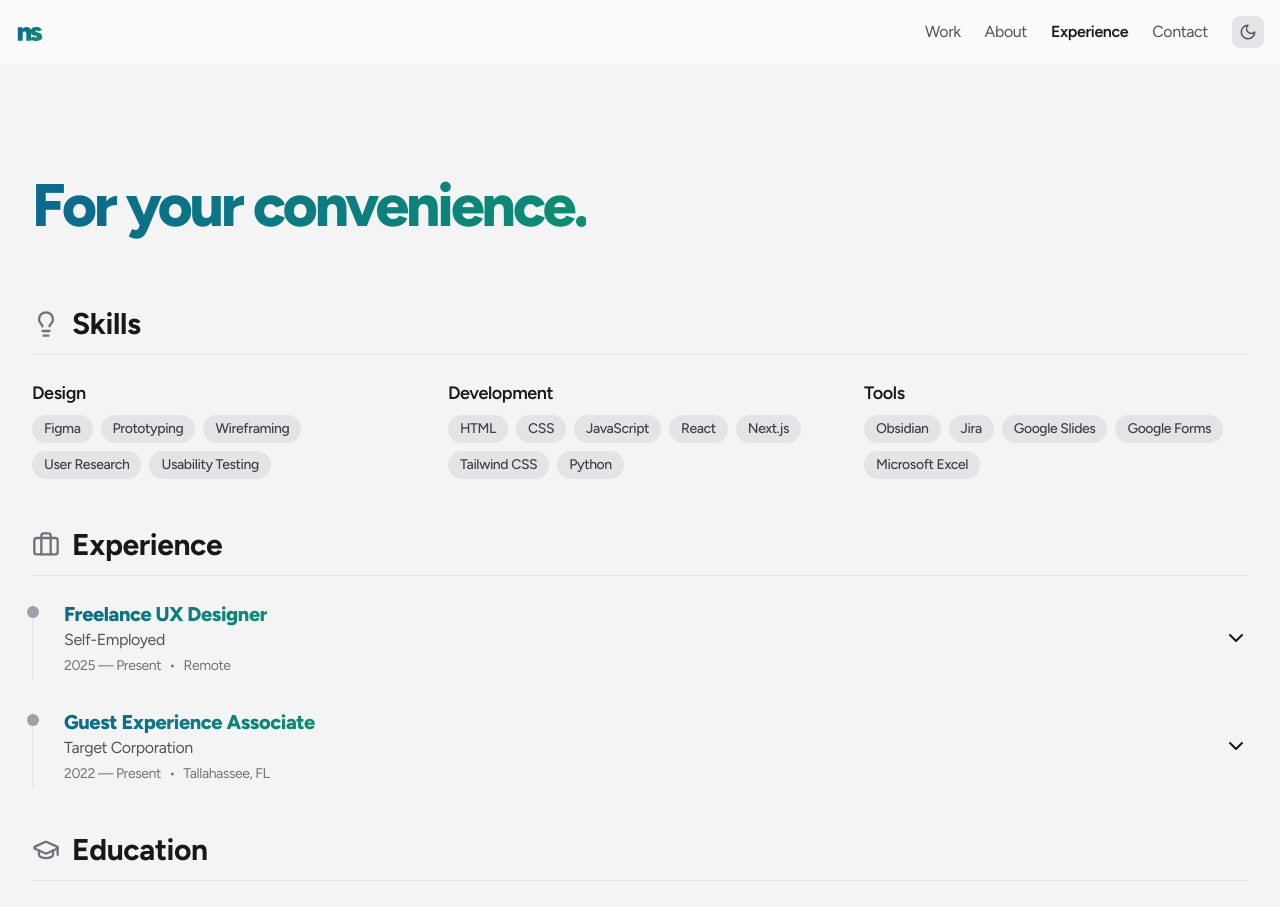
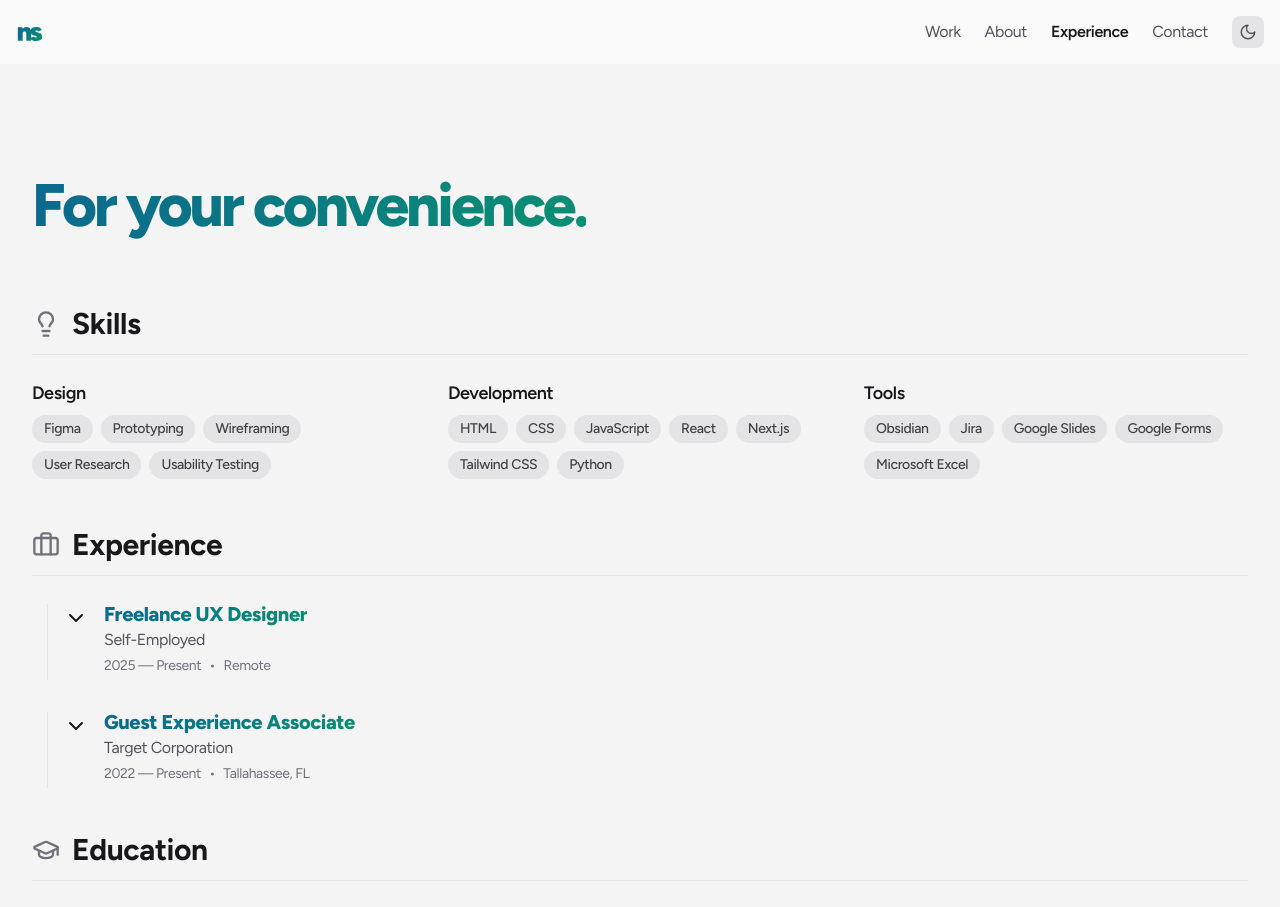
Before and after one commit to nthsm/portfolio, a Next.js app: page /experience in a window 1280 px wide. Shown: the top 907 px of the page. Built offline with nearby package versions, Linux system fonts and the light colour scheme.

Commit message:
Update page.tsx

```diff
--- a/app/experience/page.tsx
+++ b/app/experience/page.tsx
@@ -3,23 +3,41 @@ import { motion, AnimatePresence } from 'framer-motion'
 import { ArrowRight, Briefcase, GraduationCap, Award, Lightbulb, LayoutGrid, ChevronDown } from 'lucide-react'
 import Link from 'next/link'
 import Image from 'next/image'
-import { useState } from 'react'
+import { useState, useEffect } from 'react'
 import { cn } from '@/lib/utils'
 
-const Expandable = ({ title, children }: { title: React.ReactNode; children: React.ReactNode }) => {
-  const [isOpen, setIsOpen] = useState(false)
+const skillsData = {
+    "Figma": ["Freelance UX Designer", "M.S. in Information Technology (User-Centered Design)", "Google UX Design Professional Certificate", "Circuit Source", "Ludos"],
+    "Prototyping": ["Freelance UX Designer", "M.S. in Information Technology (User-Centered Design)", "Google UX Design Professional Certificate", "Circuit Source", "Ludos"],
+    "Wireframing": ["Freelance UX Designer", "M.S. in Information Technology (User-Centered Design)", "Google UX Design Professional Certificate", "Circuit Source", "Ludos"],
+    "User Research": ["Freelance UX Designer", "M.S. in Information Technology (User-Centered Design)", "Circuit Source", "Ludos"],
+    "Usability Testing": ["Freelance UX Designer", "M.S. in Information Technology (User-Centered Design)", "Circuit Source"],
+    "HTML": ["M.S. in Information Technology (User-Centered Design)"],
+    "CSS": ["M.S. in Information Technology (User-Centered Design)"],
+    "JavaScript": ["M.S. in Information Technology (User-Centered Design)"],
+    "React": ["Portfolio Website"],
+    "Next.js": ["Portfolio Website"],
+    "Tailwind CSS": ["Portfolio Website"],
+    "Python": ["B.S. in Management Information Systems"],
+    "Obsidian": ["M.S. in Information Technology (User-Centered Design)", "Freelance UX Designer"],
+    "Jira": ["B.S. in Management Information Systems"],
+    "Google Slides": ["Google UX Design Professional Certificate", "Circuit Source", "Freelance UX Designer"],
+    "Google Forms": ["Google UX Design Professional Certificate", "Circuit Source", "Freelance UX Designer"],
+    "Microsoft Excel": ["B.S. in Management Information Systems", "Microsoft Office Specialist: Excel Associate"],
+};
 
+const Expandable = ({ title, children, isOpen, onToggle }: { title: React.ReactNode; children: React.ReactNode; isOpen: boolean; onToggle: () => void; }) => {
   return (
     <div>
-      <button
-        onClick={() => setIsOpen(!isOpen)}
-        className="w-full text-left flex justify-between items-center cursor-pointer"
+      <div
+        onClick={onToggle}
+        className="w-full text-left flex items-start cursor-pointer"
       >
-        {title}
         <ChevronDown
-            className={cn("transition-transform duration-300", isOpen && "rotate-180")}
+            className={cn("transition-transform duration-300 mr-4 mt-1.5 flex-shrink-0", isOpen && "rotate-180")}
         />
-      </button>
+        <div className="flex-grow">{title}</div>
+      </div>
       <AnimatePresence>
         {isOpen && (
           <motion.div
@@ -28,7 +46,7 @@ const Expandable = ({ title, children }: { title: React.ReactNode; children: Rea
             exit={{ opacity: 0, height: 0 }}
             className="overflow-hidden"
           >
-            <div className="pt-2">
+            <div className="pt-2 pl-10">
               {children}
             </div>
           </motion.div>
@@ -44,7 +62,7 @@ const containerVariants = {
   visible: {
     opacity: 1,
     transition: {
-      staggerChildren: 0.15,
+      staggerChildren: 0.1,
     },
   },
 }
@@ -70,11 +88,15 @@ const Section = ({ title, icon: Icon, children }: { title: string; icon: React.E
     </motion.section>
 );
 
-const ExperienceItem = ({ title, company, duration, location, children }: { title: string; company: string; duration: string; location: string; children?: React.ReactNode }) => (
-    <div className="relative pl-8 mb-8 last:mb-0">
-        <div className="absolute left-0 top-1 h-full w-px bg-zinc-200 dark:bg-zinc-800"></div>
-        <div className="absolute left-[-5px] top-1.5 h-3 w-3 rounded-full bg-zinc-400 dark:bg-zinc-600"></div>
+const ExperienceItem = ({ title, company, duration, location, children, id, selectedSkill }: { title: string; company: string; duration: string; location: string; children?: React.ReactNode; id: string; selectedSkill: string | null; }) => {
+  const [isOpen, setIsOpen] = useState(false);
+  const isRelated = selectedSkill ? (skillsData[selectedSkill as keyof typeof skillsData] || []).includes(id) : true;
+  return (
+    <div className={cn("relative pl-8 mb-8 last:mb-0 transition-opacity duration-300", selectedSkill && !isRelated ? "opacity-30" : "opacity-100")}>
+        <div className="absolute left-[15px] top-1 h-full w-px bg-zinc-200 dark:bg-zinc-800"></div>
          <Expandable
+            isOpen={isOpen}
+            onToggle={() => setIsOpen(!isOpen)}
             title={
                 <div>
                     <h3 className="text-xl font-semibold gradient-text md:inline-block">{title}</h3>
@@ -91,12 +113,17 @@ const ExperienceItem = ({ title, company, duration, location, children }: { titl
         </Expandable>
     </div>
   );
+};
 
-const EducationItem = ({ degree, university, duration, location, classes }: { degree: string; university: string; duration: string; location: string, classes: string[] }) => (
-     <div className="relative pl-8 mb-8 last:mb-0">
-        <div className="absolute left-0 top-1 h-full w-px bg-zinc-200 dark:bg-zinc-800"></div>
-        <div className="absolute left-[-5px] top-1.5 h-3 w-3 rounded-full bg-zinc-400 dark:bg-zinc-600"></div>
+const EducationItem = ({ degree, university, duration, location, classes, clubs, id, selectedSkill }: { degree: string; university: string; duration: string; location: string, classes: string[]; clubs?: { name: string; description: string }[]; id: string; selectedSkill: string | null; }) => {
+  const [isOpen, setIsOpen] = useState(false);
+  const isRelated = selectedSkill ? (skillsData[selectedSkill as keyof typeof skillsData] || []).includes(id) : true;
+  return (
+     <div className={cn("relative pl-8 mb-8 last:mb-0 transition-opacity duration-300", selectedSkill && !isRelated ? "opacity-30" : "opacity-100")}>
+        <div className="absolute left-[15px] top-1 h-full w-px bg-zinc-200 dark:bg-zinc-800"></div>
         <Expandable
+            isOpen={isOpen}
+            onToggle={() => setIsOpen(!isOpen)}
              title={
                 <div>
                     <h3 className="text-xl font-semibold gradient-text md:inline-block">{degree}</h3>
@@ -111,31 +138,47 @@ const EducationItem = ({ degree, university, duration, location, classes }: { de
         >
             <div className="prose prose-zinc dark:prose-invert mt-2">
                 <p className="font-semibold">Notable Coursework:</p>
-                <ul className='list-disc pl-5'>
+                <ul className='list-disc pl-5 prose-li:my-1'>
                     {classes.map(course => <li key={course}>{course}</li>)}
                 </ul>
+                {clubs && (
+                  <>
+                    <p className="font-semibold mt-4">Clubs & Extracurriculars:</p>
+                    <ul className='list-disc pl-5 prose-li:my-1'>
+                        {clubs.map(club => <li key={club.name}>{club.name}</li>)}
+                    </ul>
+                    {clubs.map(club => <p key={club.name} className="mt-2 text-sm italic">{club.description}</p>)}
+                  </>
+                )}
             </div>
         </Expandable>
     </div>
   );
+};
 
-const SkillPill = ({ skill, relatedTo }: { skill: string, relatedTo: string[] }) => {
+const SkillPill = ({ skill, onClick, isSelected }: { skill: string; onClick: () => void; isSelected: boolean }) => {
     return (
-        <div className="relative group">
-            <div className="px-3 py-1 bg-zinc-200 dark:bg-zinc-800 rounded-full text-sm font-medium text-zinc-700 dark:text-zinc-300 cursor-pointer hover:bg-zinc-300 dark:hover:bg-zinc-700">
+        <button
+            onClick={onClick}
+            className={cn(
+                "px-3 py-1 rounded-full text-sm font-medium transition-colors cursor-pointer",
+                isSelected
+                    ? "bg-zinc-800 text-white dark:bg-zinc-50 dark:text-zinc-900"
+                    : "bg-zinc-200 text-zinc-700 dark:bg-zinc-800 dark:text-zinc-300 hover:bg-zinc-300 dark:hover:bg-zinc-700"
+            )}
+        >
             {skill}
-            </div>
-            <div className="absolute bottom-full mb-2 hidden group-hover:block w-max bg-zinc-800 dark:bg-zinc-700 text-white text-xs rounded py-1 px-2">
-                <strong>Used:</strong>
-                <ul className="list-disc pl-4">
-                    {relatedTo.map(item => <li key={item}>{item}</li>)}
-                </ul>
-            </div>
-        </div>
+        </button>
     );
 };
 
 export default function ExperiencePage() {
+    const [selectedSkill, setSelectedSkill] = useState<string | null>(null);
+
+    const handleSkillClick = (skill: string) => {
+      setSelectedSkill(prevSkill => (prevSkill === skill ? null : skill));
+    };
+
   return (
     <motion.div
         variants={containerVariants}
@@ -151,71 +194,81 @@ export default function ExperiencePage() {
                 <div>
                     <h3 className="font-semibold text-lg mb-2">Design</h3>
                     <div className="flex flex-wrap gap-2">
-                        <SkillPill skill="Figma" relatedTo={["Freelance", "M.S. IT", "Google UX Cert", "Portfolio Website"]} />
-                        <SkillPill skill="Prototyping" relatedTo={["Freelance", "M.S. IT", "Google UX Cert"]} />
-                        <SkillPill skill="Wireframing" relatedTo={["Freelance", "M.S. IT", "Google UX Cert"]} />
-                        <SkillPill skill="User Research" relatedTo={["Freelance", "M.S. IT", "Circuit Source"]} />
-                        <SkillPill skill="Usability Testing" relatedTo={["Freelance", "M.S. IT", "Portfolio Website", "Circuit Source"]} />
+                        {["Figma", "Prototyping", "Wireframing", "User Research", "Usability Testing"].map(skill => (
+                            <SkillPill key={skill} skill={skill} onClick={() => handleSkillClick(skill)} isSelected={selectedSkill === skill} />
+                        ))}
                     </div>
                 </div>
                 <div>
                     <h3 className="font-semibold text-lg mb-2">Development</h3>
                     <div className="flex flex-wrap gap-2">
-                        <SkillPill skill="HTML" relatedTo={["M.S. IT",]} />
-                        <SkillPill skill="CSS" relatedTo={["M.S. IT",]} />
-                        <SkillPill skill="JavaScript" relatedTo={["M.S. IT",]} />
-                        <SkillPill skill="React" relatedTo={["Portfolio Website"]} />
-                        <SkillPill skill="Next.js" relatedTo={["Portfolio Website"]} />
-                        <SkillPill skill="Tailwind CSS" relatedTo={["Portfolio Website"]} />
-                        <SkillPill skill="Python" relatedTo={["B.S. MIS"]} />
+                        {["HTML", "CSS", "JavaScript", "React", "Next.js", "Tailwind CSS", "Python"].map(skill => (
+                            <SkillPill key={skill} skill={skill} onClick={() => handleSkillClick(skill)} isSelected={selectedSkill === skill} />
+                        ))}
                     </div>
                 </div>
                 <div>
                     <h3 className="font-semibold text-lg mb-2">Tools</h3>
                     <div className="flex flex-wrap gap-2">
-                        <SkillPill skill="Obsidian" relatedTo={["M.S. IT", "Freelance"]} />
-                        <SkillPill skill="Jira" relatedTo={["B.S. MIS"]} />
-                        <SkillPill skill="Google Slides" relatedTo={["Google UX Cert", "Circuit Source"]} />
-                        <SkillPill skill="Google Forms" relatedTo={["Google UX Cert", "Circuit Source"]} />
-                        <SkillPill skill="Microsoft Excel" relatedTo={["Microsoft Excel Cert", "B.S. MIS"]} />
+                        {["Obsidian", "Jira", "Google Slides", "Google Forms", "Microsoft Excel"].map(skill => (
+                            <SkillPill key={skill} skill={skill} onClick={() => handleSkillClick(skill)} isSelected={selectedSkill === skill} />
+                        ))}
                     </div>
                 </div>
             </div>
         </Section>
-
+        <motion.div variants={itemVariants}>
             <Section title="Experience" icon={Briefcase}>
                 <ExperienceItem
+                    id="Freelance UX Designer"
                     title="Freelance UX Designer"
                     company="Self-Employed"
                     duration="2025 — Present"
                     location="Remote"
+                    selectedSkill={selectedSkill}
                 >
-                <p>As a freelance designer, my work typically involves user research, creating wireframes and prototypes, and conducting usability tests to refine designs.</p>
+                    <ul className='list-disc pl-5'>
+                      <li>Conduct user research to uncover insights and validate design decisions.</li>
+                      <li>Create wireframes and interactive prototypes to visualize and test user flows.</li>
+                      <li>Perform usability testing to identify pain points and refine the user experience.</li>
+                    </ul>
                 </ExperienceItem>
                 <ExperienceItem
+                    id="Guest Experience Associate"
                     title="Guest Experience Associate"
                     company="Target Corporation"
                     duration="2022 — Present"
                     location="Tallahassee, FL"
+                    selectedSkill={selectedSkill}
                 >
-                <p>In this role, I focus on ensuring a positive experience for every guest. My responsibilities include addressing customer needs, resolving issues, and gathering feedback to improve in-store processes. This has given me valuable insights into customer behavior and satisfaction.</p>
+                    <ul className='list-disc pl-5'>
+                        <li>Address guest needs and resolve issues to ensure a positive in-store experience.</li>
+                        <li>Gather and relay customer feedback to management for process improvements.</li>
+                        <li>Develop a deep understanding of customer behavior and satisfaction in a fast-paced retail environment.</li>
+                    </ul>
                 </ExperienceItem>
             </Section>
 
             <Section title="Education" icon={GraduationCap}>
                 <EducationItem
+                    id="M.S. in Information Technology (User-Centered Design)"
                     degree="M.S. in Information Technology (User-Centered Design)"
                     university="Florida State University"
                     duration="Aug. 2025 — Dec. 2026"
                     location="Tallahassee, FL"
                     classes={['Usability Analysis', 'Website Development and Administration', 'Design and Production of Networked Multimedia', 'Information Behavior', 'Information Architecture', 'Digital Media Production']}
+                    clubs={[{ name: 'The UX Collective @ FSU Member', description: "Specializing in User-Centered Design to deepen my passion for creating intuitive and human-centered technology." }]}
+                    selectedSkill={selectedSkill}
                 />
                 <EducationItem
+                    id="B.S. in Management Information Systems"
                     degree="B.S. in Management Information Systems"
                     university="Florida State University"
                     duration="Aug. 2023 — May 2025"
                     location="Tallahassee, FL"
                     classes={['Introduction to Python', 'Organizational Behavior', 'Systems Analysis and Design', 'Big Data']}
+                    clubs={[{ name: 'WVFS Tallahassee Development co-Director', description: "Obtained a minor in Computer Science to expand my knowledge of the technical and business sides of product development." }]}
+                    selectedSkill={selectedSkill}
                 />
             </Section>
 
@@ -242,5 +295,6 @@ export default function ExperiencePage() {
                 </p>
             </Section>
         </motion.div>
+    </motion.div>
   )
 }
```
Lines whose indentation alone changed are shown as unchanged.
